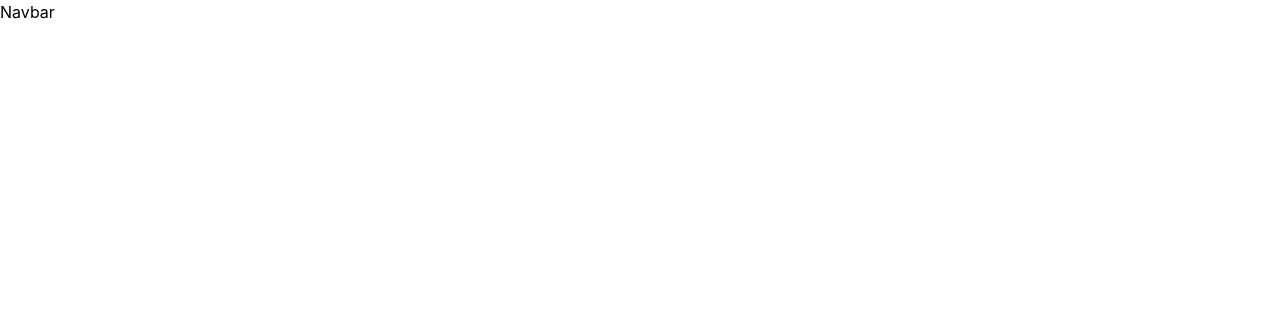
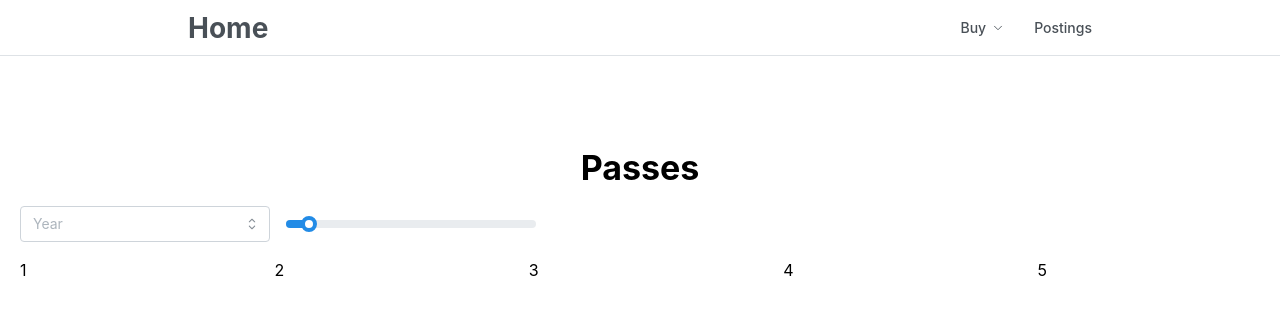
Before and after one commit to rivan2k/MaroonSeats, a React (Vite) app in the folder frontend/: page /passes in a window 1280 px wide. Before the commit this address had no page. Shown: the top 314 px of the page. Built offline with nearby package versions, Linux system fonts and the light colour scheme.

Commit message:
page layout + some home page details

```diff
--- a/frontend/package.json
+++ b/frontend/package.json
@@ -17,6 +17,7 @@
     "@mantine/hooks": "^7.14.1",
     "@mantine/notifications": "^7.14.1",
     "@mantine/tiptap": "^7.14.1",
+    "@tabler/icons-react": "^3.22.0",
     "@tiptap/extension-link": "^2.10.0",
     "@tiptap/pm": "^2.10.0",
     "@tiptap/react": "^2.10.0",
@@ -24,6 +25,7 @@
     "dayjs": "^1.11.13",
     "react": "^18.3.1",
     "react-dom": "^18.3.1",
+    "react-icons": "^5.3.0",
     "react-router-dom": "^6.28.0",
     "recharts": "^2.13.3"
   },
--- a/frontend/src/App.jsx
+++ b/frontend/src/App.jsx
@@ -1,18 +1,22 @@
-import { Box } from '@mantine/core';
 import {Route, Routes} from "react-router-dom";
-import CreatePage from './pages/CreatePage';
+import Passes from "./pages/Passes";
+import Postings from "./pages/Postings";
 import HomePage from './pages/HomePage';
-import Navbar from './components/Navbar';
+import '@mantine/core/styles.css';
+import { NavbarMinimal } from "./components/NavbarMinimal"
+
+// This need to change
 
 function App() {
   return (
-    <Box minH={"100vh"}>
-      <Navbar />
+    <>
+      <NavbarMinimal />
       <Routes>
         <Route path = "/" element = {<HomePage/>} />
-        <Route path = "/create" element = {<CreatePage/>} />
+        <Route path = '/passes' element= {<Passes />} />
+        <Route path = '/postings' element= {<Postings />} />
       </Routes>
-    </Box>
+    </>
   )
 }
 
--- a/frontend/src/components/Navbar.jsx
+++ /dev/null
@@ -1,11 +0,0 @@
-import React from 'react'
-
-const Navbar = () => {
-  return (
-    <div>
-      Navbar
-    </div>
-  )
-}
-
-export default Navbar
--- /dev/null
+++ b/frontend/src/components/NavbarMinimal.jsx
@@ -0,0 +1,67 @@
+import { IconChevronDown } from '@tabler/icons-react';
+import { Burger, Center, Container, Group, Menu } from '@mantine/core';
+import { useDisclosure } from '@mantine/hooks';
+import classes from './NavbarMinimal.module.css';
+import { Link } from 'react-router-dom';
+
+const links = [
+  {
+    link: '#1',
+    label: 'Buy',
+    links: [
+      { link: '/passes', label: 'Passes' },
+      { link: '/tickets', label: 'Tickets' },
+    ],
+  },
+  { link: '/postings', label: 'Postings' },
+];
+
+export function NavbarMinimal() {
+  const [opened, { toggle }] = useDisclosure(false);
+
+  const items = links.map((link) => {
+    const menuItems = link.links?.map((item) => (
+      <Menu.Item key={item.link}>
+        <Link to={item.link} className={classes.link}>{item.label}</Link>
+      </Menu.Item>
+    ));
+
+    if (menuItems) {
+      return (
+        <Menu key={link.label} trigger="hover" transitionProps={{ exitDuration: 0 }} withinPortal>
+          <Menu.Target>
+            <div className={classes.link}>
+              <Center>
+                <span className={classes.linkLabel}>{link.label}</span>
+                <IconChevronDown size={14} stroke={1.5} />
+              </Center>
+            </div>
+          </Menu.Target>
+          <Menu.Dropdown>{menuItems}</Menu.Dropdown>
+        </Menu>
+      );
+    }
+
+    return (
+      <div key={link.label} className={classes.link}>
+        <Link to={link.link}>{link.label}</Link>
+      </div>
+    );
+  });
+
+  return (
+    <header className={classes.header}>
+      <Container size="md">
+        <div className={classes.inner}>
+        <Link to="/" className={classes.home}>
+          <h1> Home </h1>
+        </Link>
+          <Group gap={5} visibleFrom="sm">
+            {items}
+          </Group>
+          <Burger opened={opened} onClick={toggle} size="sm" hiddenFrom="sm" />
+        </div>
+      </Container>
+    </header>
+  );
+}
--- /dev/null
+++ b/frontend/src/components/NavbarMinimal.module.css
@@ -0,0 +1,50 @@
+.header {
+    height: 56px;
+    margin-bottom: 120px;
+    background-color: var(--mantine-color-body);
+    border-bottom: 1px solid light-dark(var(--mantine-color-gray-3), var(--mantine-color-dark-4));
+  }
+
+  .inner {
+    height: 56px;
+    display: flex;
+    justify-content: space-between;
+    align-items: center;
+  }
+
+  .home {
+    display: inline-block;
+    line-height: 1;
+    padding: 8px 12px;
+    border-radius: var(--mantine-radius-sm);
+    text-decoration: none;
+    color: light-dark(var(--mantine-color-gray-7), var(--mantine-color-dark-0));
+    font-size: var(--mantine-font-size-sm);
+    font-weight: 500;
+  }
+
+  .link {
+    display: block;
+    line-height: 1;
+    padding: 8px 12px;
+    border-radius: var(--mantine-radius-sm);
+    text-decoration: none;
+    color: light-dark(var(--mantine-color-gray-7), var(--mantine-color-dark-0));
+    font-size: var(--mantine-font-size-sm);
+    font-weight: 500;
+
+    a {
+      text-decoration: none;
+      color: light-dark(var(--mantine-color-gray-7), var(--mantine-color-dark-0)) !important;
+    }
+
+    /* &:hover {
+      background-color: light-dark(var(--mantine-color-gray-0), var(--mantine-color-dark-6));
+      color: inherit;
+      text-decoration: none;
+    } */
+  }
+
+  .linkLabel {
+    margin-right: 5px;
+  }
--- a/frontend/src/pages/CreatePage.jsx
+++ /dev/null
@@ -1,11 +0,0 @@
-import React from 'react'
-
-const CreatePage = () => {
-  return (
-    <div>
-      CreatePage
-    </div>
-  )
-}
-
-export default CreatePage
--- a/frontend/src/pages/HomePage.jsx
+++ b/frontend/src/pages/HomePage.jsx
@@ -1,11 +1,37 @@
-import React from 'react'
+import React from 'react';
+import { Container, Grid, Text, Button, Image } from '@mantine/core';
 
-const HomePage = () => {
+function Home() {
   return (
-    <div>
-      HomePage
-    </div>
-  )
+    // <div>
+    //   <Stack align='center'>
+    //     <Title>Log-in</Title>
+    //     <TextInput
+    //       placeholder='Username'
+    //       style={{ width: '250px' }}
+    //     />
+    //     <PasswordInput
+    //       placeholder='Password'
+    //       style={{ width: '250px' }}
+    //     />
+    //   </Stack>
+    // </div>
+    <Container py="xl" style={{ backgroundColor: '#f8f9fa', textAlign: 'center' }}>
+      {/* Hero Text */}
+      <Text size="xl" weight={700}>
+        Find Your Next Event
+      </Text>
+      <Text size="lg" mt="md" color="dimmed">
+        Your gateway to unforgettable experiences starts here.
+      </Text>
+      <Button mt="lg" size="md" variant="gradient" gradient={{ from: 'blue', to: 'cyan' }}>
+        Browse Tickets
+      </Button>
+
+      {/* cards or something showing like recent events? */}
+
+    </Container>
+  );
 }
 
-export default HomePage
+export default Home
--- /dev/null
+++ b/frontend/src/pages/Pages.module.css
@@ -0,0 +1,28 @@
+.container {
+    display: flex;
+    justify-content: center;
+    align-items: center;
+    margin-top: -50px;
+    width: 100%;
+    padding: 20px;
+}
+
+.stack {
+    display: flex;
+    flex-direction: column;
+    align-items: center;
+    gap: 15px;
+    width: 100%;
+}
+
+.title {
+    text-align: center;
+}
+
+.multiselect {
+    width: 250px;
+}
+
+.slider {
+    width: 250px;
+}
--- /dev/null
+++ b/frontend/src/pages/Passes.jsx
@@ -0,0 +1,46 @@
+import classes from './Pages.module.css';
+import { Title, Stack, MultiSelect, Slider, Group, SimpleGrid } from '@mantine/core';
+
+function Passes() {
+  return (
+    <div className={classes.container}>
+      <Stack className={classes.stack}>
+        <Title className={classes.title}>Passes</Title>
+
+        <Group>
+          <MultiSelect
+            placeholder='Year'
+            data={['Freshmen', 'Sophomore', 'Junior', 'Senior']}
+            className={classes.multiselect}
+          />
+
+          <Slider
+            min={0}
+            max={800}
+            defaultValue={50}
+            labelTransitionProps={{
+              transition: 'skew-down',
+              duration: 150,
+              timingFunction: 'linear',
+            }}
+            className={classes.slider}
+          />
+        </Group>
+
+        <SimpleGrid
+          cols={{ base: 1, sm: 2, lg: 5 }}
+          spacing={{ base: 10, sm: 'xl' }}
+          verticalSpacing={{ base: 'md', sm: 'xl' }}
+        >
+          <div>1</div>
+          <div>2</div>
+          <div>3</div>
+          <div>4</div>
+          <div>5</div>
+        </SimpleGrid>
+      </Stack>
+    </div>
+  )
+}
+
+export default Passes
--- /dev/null
+++ b/frontend/src/pages/Postings.jsx
@@ -0,0 +1,15 @@
+import classes from './Pages.module.css';
+import { Title, Stack } from '@mantine/core';
+
+function Postings() {
+  return (
+    <div className={classes.container}>
+      <Stack align='center'>
+        <Title>Postings</Title>
+      </Stack>
+
+    </div>
+  )
+}
+
+export default Postings
```
Also changed, not shown: 1 other file (tests, documents, lock files or other folders).
